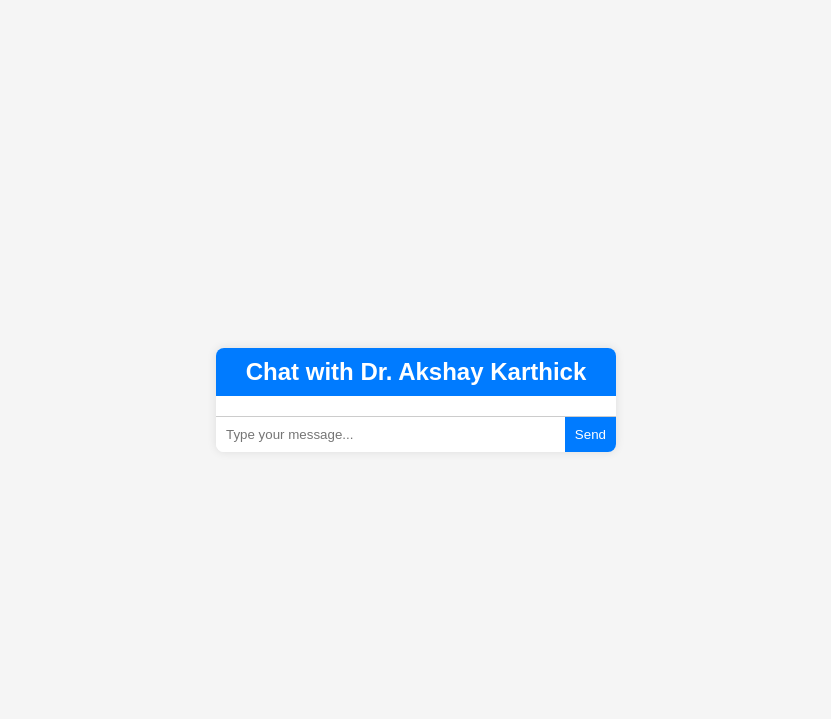
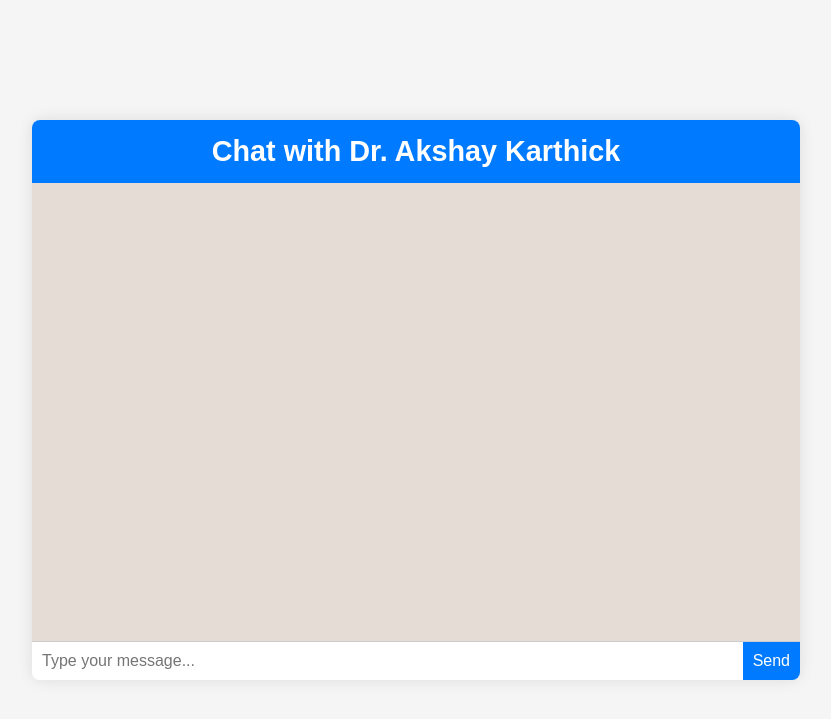
Before and after one commit to AkshayKarthickMS/Chatbot, a Flask app: page / in a window 1280 px wide. Shown: the top 719 px of the page, without its empty margins (224-1055 px from the left). Run offline with Flask 3, Linux system fonts and the light colour scheme.

Commit message:
Update styles.css

```diff
--- a/static/styles.css
+++ b/static/styles.css
@@ -14,44 +14,64 @@ body {
 }
 
 .chat-container {
-    width: 400px;
+    width: 60%;
+    max-width: 800px;
+    height: 70vh;
     background-color: #fff;
     border-radius: 8px;
-    box-shadow: 0 0 10px rgba(0, 0, 0, 0.1);
+    box-shadow: 0 0 15px rgba(0, 0, 0, 0.1);
     display: flex;
     flex-direction: column;
+    overflow: hidden;
 }
 
 .chat-header {
     background-color: #007bff;
     color: white;
-    padding: 10px;
-    border-top-left-radius: 8px;
-    border-top-right-radius: 8px;
+    padding: 15px;
     text-align: center;
+    font-size: 1.2rem;
 }
 
 .chat-box {
     flex: 1;
-    padding: 10px;
+    padding: 15px;
     overflow-y: auto;
-    height: 300px;
+    background-color: #e5ddd5;
+    display: flex;
+    flex-direction: column;
 }
 
 .message {
+    display: flex;
+    flex-direction: column;
+    max-width: 70%;
     margin: 10px 0;
-    padding: 8px;
-    border-radius: 5px;
+    padding: 10px;
+    border-radius: 10px;
+    position: relative;
 }
 
-.user-message {
-    background-color: #d1ecf1;
+.sent {
     align-self: flex-end;
+    background-color: #dcf8c6;
 }
 
-.doctor-message {
-    background-color: #e2e3e5;
+.received {
     align-self: flex-start;
+    background-color: #fff;
+}
+
+.message-content {
+    display: flex;
+    flex-direction: column;
+}
+
+.timestamp {
+    align-self: flex-end;
+    font-size: 0.75rem;
+    color: #888;
+    margin-top: 5px;
 }
 
 .input-area {
@@ -63,7 +83,7 @@ input[type="text"] {
     flex: 1;
     padding: 10px;
     border: none;
-    border-radius: 0 0 0 8px;
+    font-size: 1rem;
 }
 
 button {
@@ -71,7 +91,7 @@ button {
     border: none;
     background-color: #007bff;
     color: white;
-    border-radius: 0 0 8px 0;
+    font-size: 1rem;
     cursor: pointer;
 }
 
```
